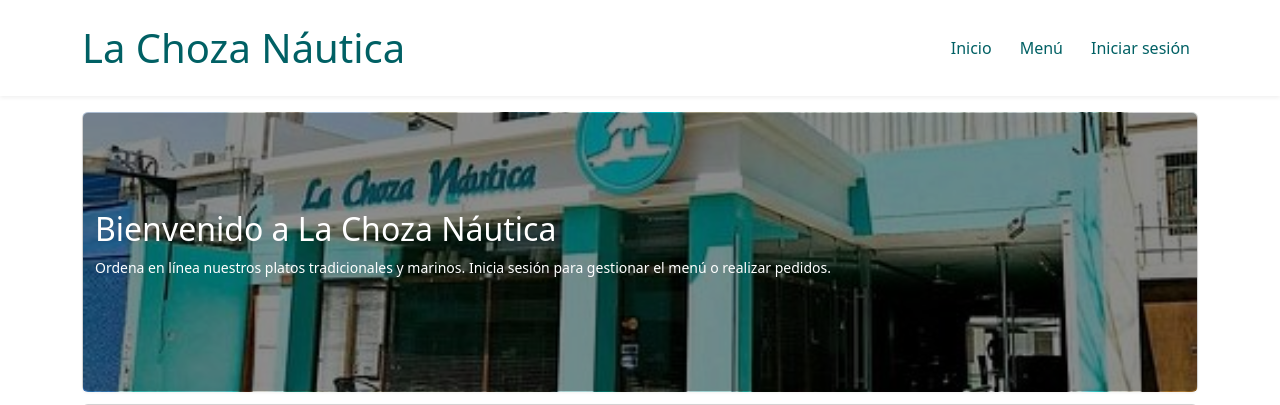
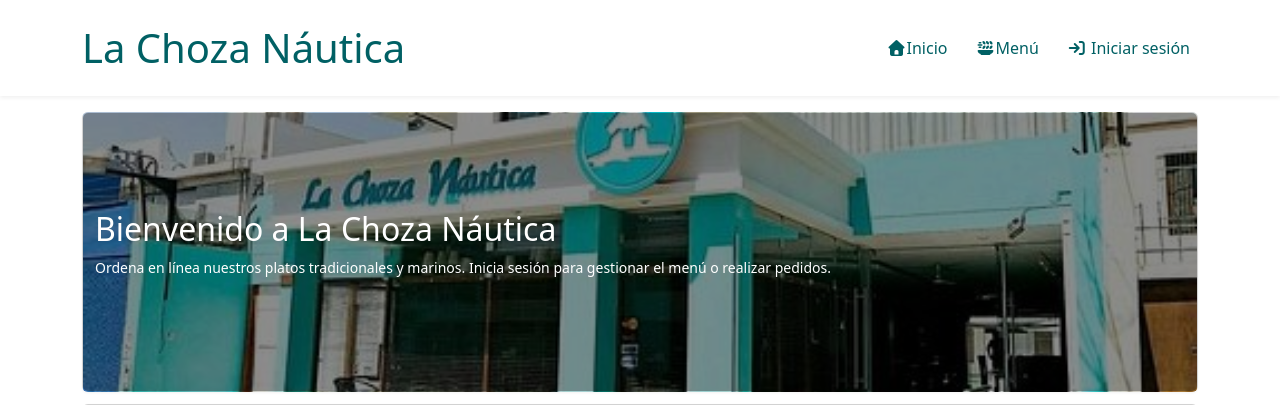
Before and after one commit to JaimeSuarez14/Automatizacion_Proceso_Operativo_en_una_organizacion_comercial, a PHP site: page /index.php in a window 1280 px wide. Shown: the top 405 px of the page. Run offline with PHP 8.4, Linux system fonts and the light colour scheme; data that the repository does not hold is empty; some libraries are stand-ins or nearby versions.

Commit message:
icons en el header publico

```diff
--- a/header.php
+++ b/header.php
@@ -11,6 +11,7 @@
   <link rel="stylesheet" href="style.css">
     <link rel="icon" type="image/x-icon" href="icons/person-fill.svg">
   <link href="assets/dist/css/bootstrap.min.css" rel="stylesheet" />
+  <link rel="stylesheet" href="https://cdnjs.cloudflare.com/ajax/libs/font-awesome/7.0.1/css/all.min.css" integrity="sha512-2SwdPD6INVrV/lHTZbO2nodKhrnDdJK9/kg2XD1r9uGqPo1cUbujc+IYdlYdEErWNu69gVcYgdxlmVmzTWnetw==" crossorigin="anonymous" referrerpolicy="no-referrer" />
 
 
 </head>
@@ -20,8 +21,10 @@
     <div class="container header-inner">
       <h1 class="brand">La Choza Náutica</h1>
       <nav class="main-nav">
-        <a href="index.php">Inicio</a>
-        <a href="menu.php">Menú</a>
+        <a class="flex align-content-center gap-2" href="index.php">
+          <i class="fa-solid fa-house"></i><span>Inicio</span>
+        </a>
+        <a href="menu.php" class="flex align-content-center gap-2" ><i class="fa-solid fa-plate-wheat"></i><span>Menú</span></a>
 
         <?php if (isset($_SESSION['nombre_usuario'])): ?>
           <a href="admin/admin.php" style="color:green; font-size: bold; font-weight: bold; padding: 5px ;background-color: #afe09d;">Gestionar</a>
@@ -43,7 +46,10 @@
             </div>
           </div>
         <?php else: ?>
-          <a href="login.php">Iniciar sesión</a>
+          <a href="login.php" class="flex align-content-center gap-2">
+            <i class="fa-solid fa-arrow-right-to-bracket"></i>
+            <span>Iniciar sesión</span>
+          </a>
         <?php endif;  ?>
       </nav>
       <button class="menu-toggle" aria-label="Menu">☰</button>
```
